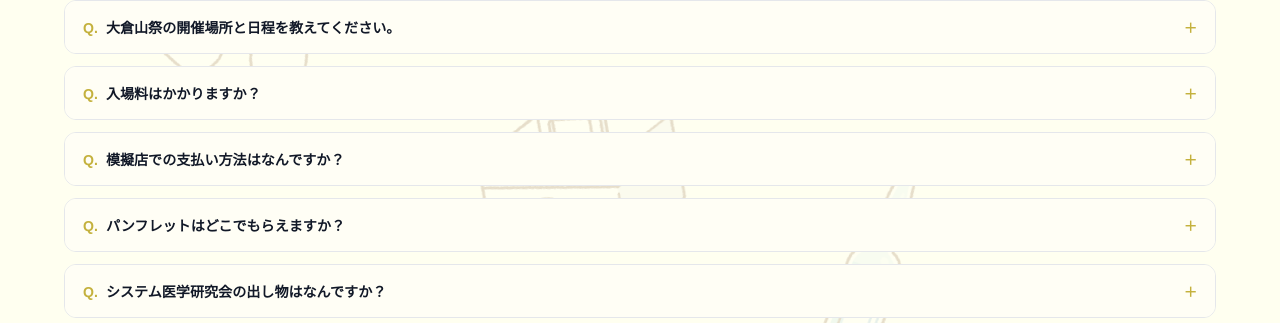
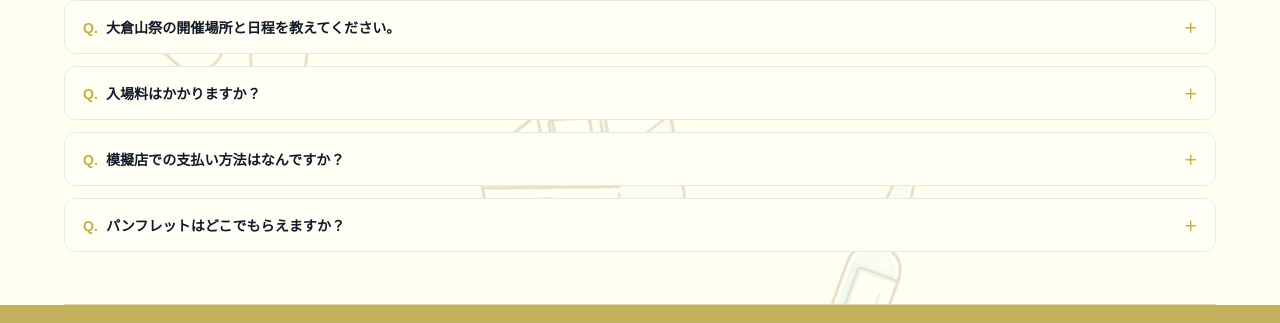
Before and after one commit to tomato111git/2026-okurayamasai-web, a website: page src/faq.ejs in a window 1280 px wide. Shown: the part 263-586 px from the top of the page. Drawn offline with nearby package versions, Linux system fonts and the light colour scheme; files that its build step writes are made by us from their sources.

Commit message:
10/27(5)

```diff
--- a/src/faq.ejs
+++ b/src/faq.ejs
@@ -14,10 +14,6 @@
     {
         q: 'パンフレットはどこでもらえますか？',
         a: '本サイトのパンフレットページ(製作中)にてダウンロードするか、現地にてお配りしております。'
-    },
-    {
-        q: 'システム医学研究会の出し物はなんですか？',
-        a: 'VRジェットコースターです。ぜひお楽しみください！'
     }
   ];
 %>
```
Also changed, not shown: docs/faq.html.
